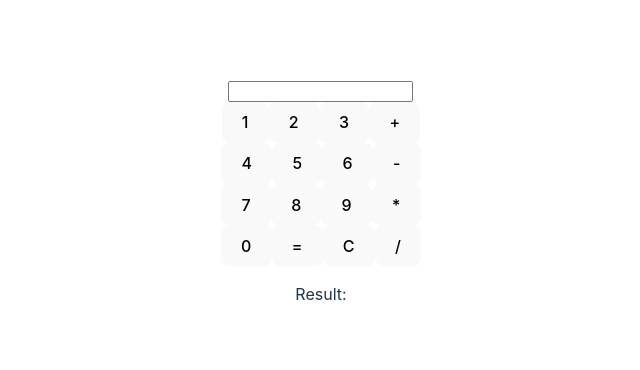
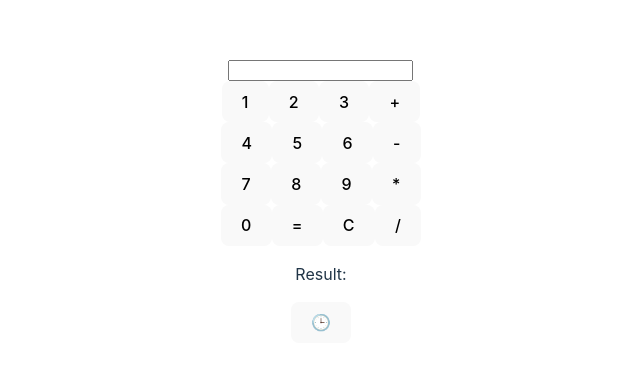
Before and after one commit to Joshlanuevo/calculator, a React (Vite) app in the folder client/: page / in a window 1280 px wide. Shown: the part 208-578 px from the top of the page, without its empty margins (319-959 px from the left). Built offline with nearby package versions, Linux system fonts and the light colour scheme.

Commit message:
history button added.

```diff
--- a/client/src/components/Calculator.tsx
+++ b/client/src/components/Calculator.tsx
@@ -5,6 +5,7 @@ const Calculator: React.FC = () => {
   const [expression, setExpression] = useState<string>("");
   const [result, setResult] = useState<number | undefined>(undefined);
   const [history, setHistory] = useState<{ expression: string; result: number | undefined }[]>([]);
+  const [showHistory, setShowHistory] = useState(false);
 
   const handleClick = (value: string) => {
     setExpression((prevExpression) => prevExpression + value);
@@ -70,7 +71,26 @@ const Calculator: React.FC = () => {
       <div>
         <p>Result: {result}</p>
       </div>
+        <div>
+          {/* Clock icon for history */}
+          <button onClick={() => setShowHistory(!showHistory)}>🕒</button>
+        </div>
+        {/* History Modal */}
+        {showHistory && (
+          <div className="history-modal">
+            <h2>History</h2>
+            <ul>
+              {history.map((item, index) => (
+                <li key={index}>
+                  {item.expression} = {item.result}
+                </li>
+              ))}
+            </ul>
+            <button onClick={() => setShowHistory(false)}>Close</button>
+          </div>
+        )}
     </div>
+
   );
 };
 
```
